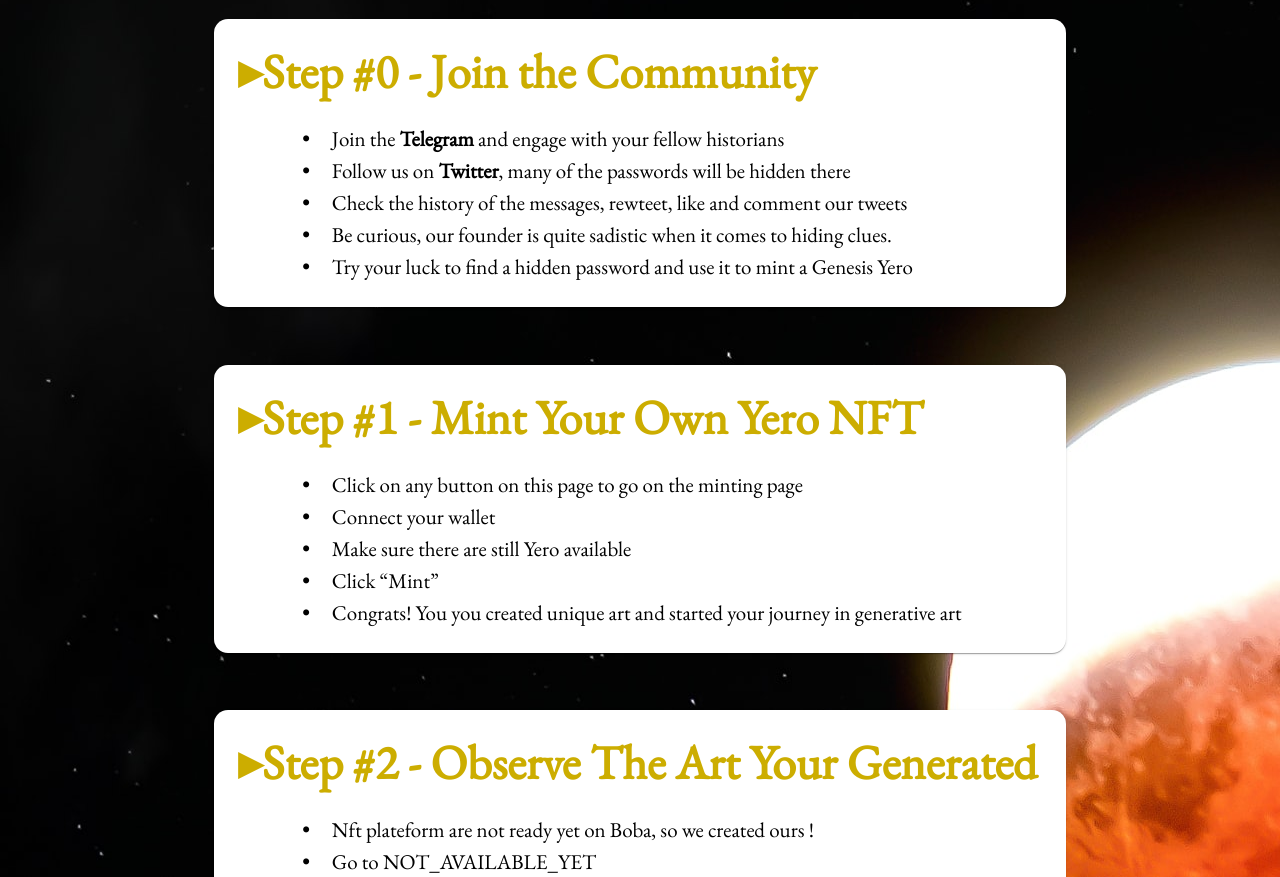
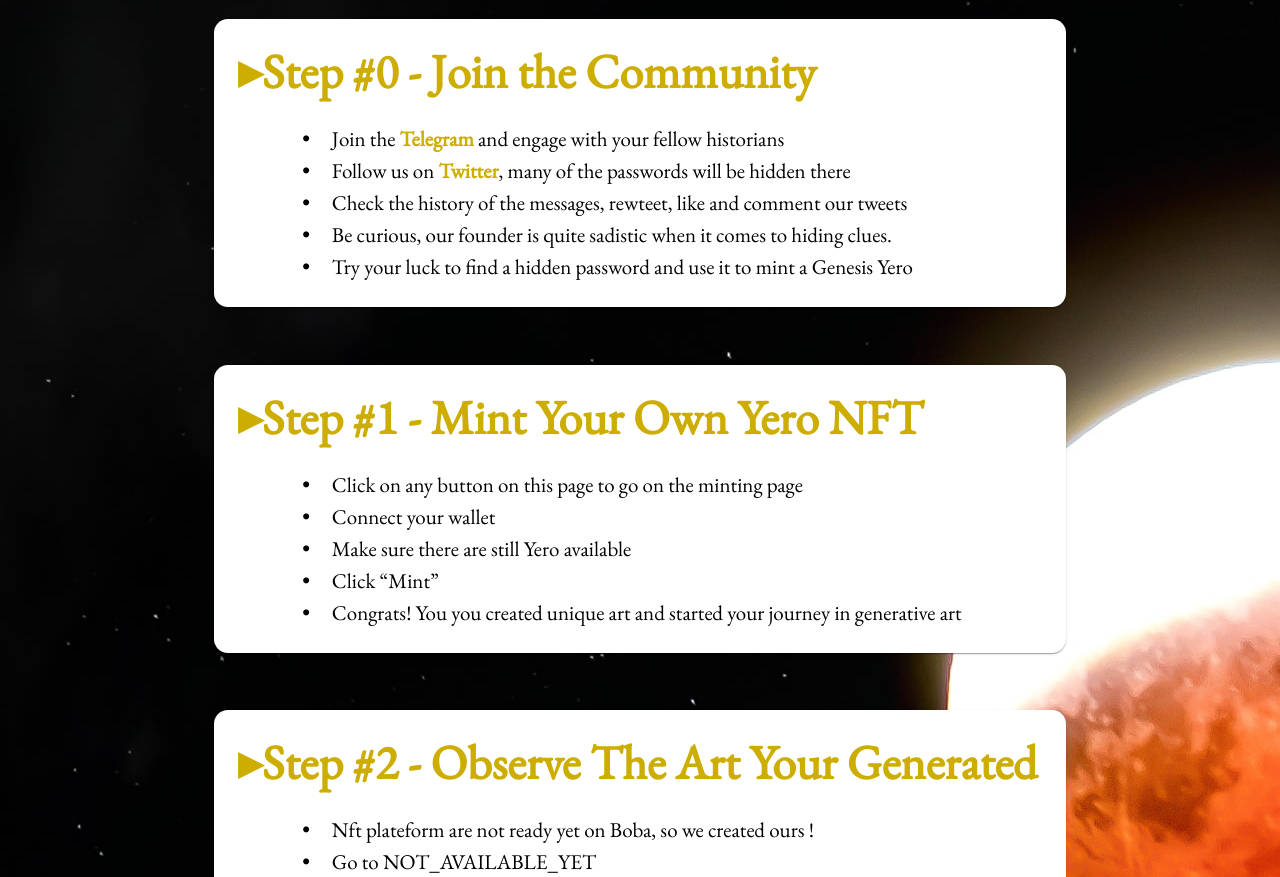
Before and after one commit to d-s-i/yeroglyphs-website, a Next.js app: page / in a window 1280 px wide. Shown: the part 4898-5775 px from the top of the page. Built offline with nearby package versions, Linux system fonts and the light colour scheme; no server answers.

Commit message:
clickable links

```diff
--- a/components/LandingPage/TutoBlock.tsx
+++ b/components/LandingPage/TutoBlock.tsx
@@ -14,8 +14,8 @@ const steps = [
     {
         title: "Join the Community",
         bullets: [
-            <span>Join the <a href="https://t.me/yeroglyphs" style={{fontWeight: "bold"}} target="_blank" rel="noopener noreferrer">Telegram</a> and engage with your fellow historians</span>,
-            <span>Follow us on <a href="https://twitter.com/yeroglyphs" style={{fontWeight: "bold"}} target="_blank" rel="noopener noreferrer" >Twitter</a>, many of the passwords will be hidden there</span>,
+            <span>Join the <a href="https://t.me/yeroglyphs" style={{fontWeight: "bold", color: "#ccad00"}} target="_blank" rel="noopener noreferrer">Telegram</a> and engage with your fellow historians</span>,
+            <span>Follow us on <a href="https://twitter.com/yeroglyphs" style={{fontWeight: "bold", color: "#ccad00"}} target="_blank" rel="noopener noreferrer" >Twitter</a>, many of the passwords will be hidden there</span>,
             <span>Check the history of the messages, rewteet, like and comment our tweets</span>,
             <span>Be curious, our founder is quite sadistic when it comes to hiding clues.</span>,
             <span>Try your luck to find a hidden password and use it to mint a Genesis Yero</span>
```
